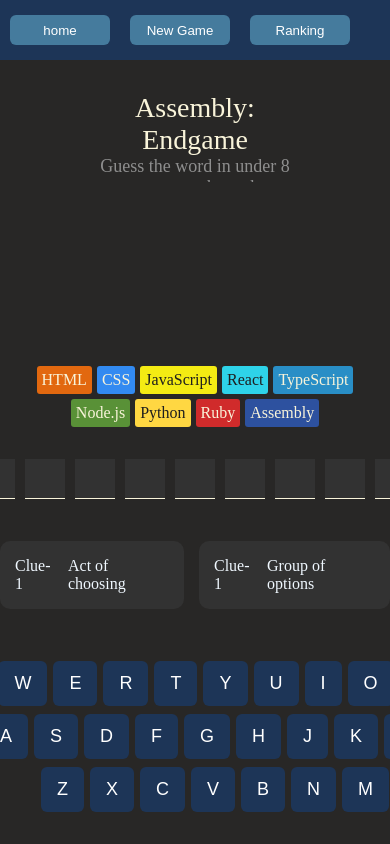
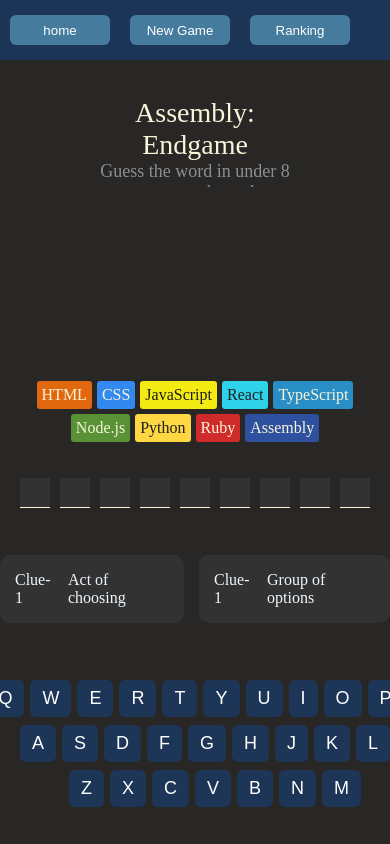
Before and after one commit to RohanVarmaP/typescript-tutorial, a React (Create React App) app in the folder endgame-project/: page /#/game in a window 390 px wide. Built offline with nearby package versions, Linux system fonts and the light colour scheme.

Commit message:
final change

```diff
--- a/endgame-project/src/index.css
+++ b/endgame-project/src/index.css
@@ -18,12 +18,12 @@ body,
   flex-direction: column;
   justify-content: space-evenly;
   align-items: center;
+  min-height: 100vh;
 }
 
 main {
   margin-top: 50px;
   flex: 1;
-  overflow-y: hidden;
   width: 100%;
   display: flex;
   flex-direction: column;
@@ -171,6 +171,32 @@ header>p {
 .wrong {
   background-color: #e63946;
 }
+
+@media (max-width: 500px) {
+  .key {
+    background-color: #1d3557;
+    color: #fff;
+    border: none;
+    border-radius: 6px;
+    padding: 8px 12px;
+    font-size: 18px;
+    cursor: pointer;
+    transition: background-color 0.2s ease;
+  }
+
+  .word-section>span {
+    display: flex;
+    align-items: center;
+    justify-content: center;
+    height: 30px;
+    width: 30px;
+    background-color: #323232;
+    border-bottom: 1px solid #F9F4DA;
+    font-size: 18px;
+    font-weight: bold;
+  }
+}
+
 
 nav {
   position: fixed;
```
